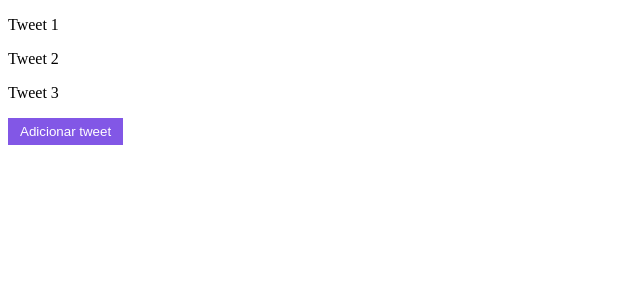
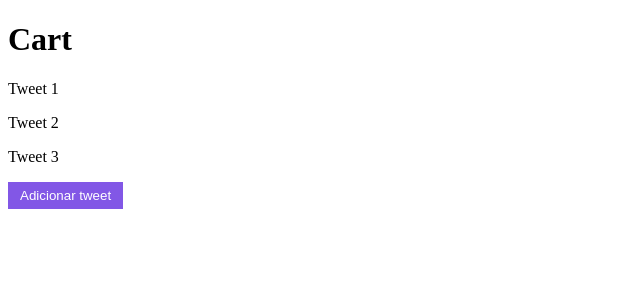
Before and after one commit to Ingrid-Paulino/reactJs-2022-Rocketseat, a React (Vite) app: page /cart in a window 1280 px wide. Shown: the top 300 px of the page, without its empty margins (0-640 px from the left). Built offline with nearby package versions, Linux system fonts and the light colour scheme.

Commit message:
adicionado react-router

```diff
--- a/package.json
+++ b/package.json
@@ -9,7 +9,8 @@
   },
   "dependencies": {
     "react": "^17.0.2",
-    "react-dom": "^17.0.2"
+    "react-dom": "^17.0.2",
+    "react-router-dom": "^6.3.0"
   },
   "devDependencies": {
     "@types/react": "^17.0.33",
--- a/src/App.tsx
+++ b/src/App.tsx
@@ -1,5 +1,6 @@
 import { useState } from "react"
 import { Tweet } from "./components/Tweet"
+import { AppRoutes } from "./Routes";
 
 // import './App.css';
 
@@ -18,6 +19,8 @@ function App() {
 
   return(
     <div>
+      <AppRoutes />
+
       {/* <Tweet text="Tweet 1" /> */}
       {tweets.map((tweet) => {
         return <Tweet text={tweet} />
@@ -26,6 +29,7 @@ function App() {
       <button
         onClick={createTweet}
         // conseguimos colocar css dentro do javascript
+        // CSS in JS
         style={{
           backgroundColor: '#8257e6',
           border: 0,
--- /dev/null
+++ b/src/Routes.tsx
@@ -0,0 +1,19 @@
+import {
+  BrowserRouter as Router,
+  Routes,
+  Route,
+  Link
+} from "react-router-dom";
+import { Cart } from "./pages/Cart";
+import { Catalog } from "./pages/Catalogo";
+
+export function AppRoutes() {
+  return(
+    <Router>
+      <Routes>{/* Garante que uma unica rota esteja visivel por vez */}
+        <Route path="/catalog" element={<Catalog />} />
+        <Route path="/cart" element={<Cart />} />
+      </Routes>
+    </Router>
+  )
+}
--- /dev/null
+++ b/src/pages/Cart.tsx
@@ -0,0 +1,3 @@
+export function Cart() {
+  return <h1>Cart</h1>
+}
--- /dev/null
+++ b/src/pages/Catalogo.tsx
@@ -0,0 +1,3 @@
+export function Catalog() {
+  return <h1>Catalog</h1>
+}
```
Also changed, not shown: 1 other file (tests, documents, lock files or other folders).
